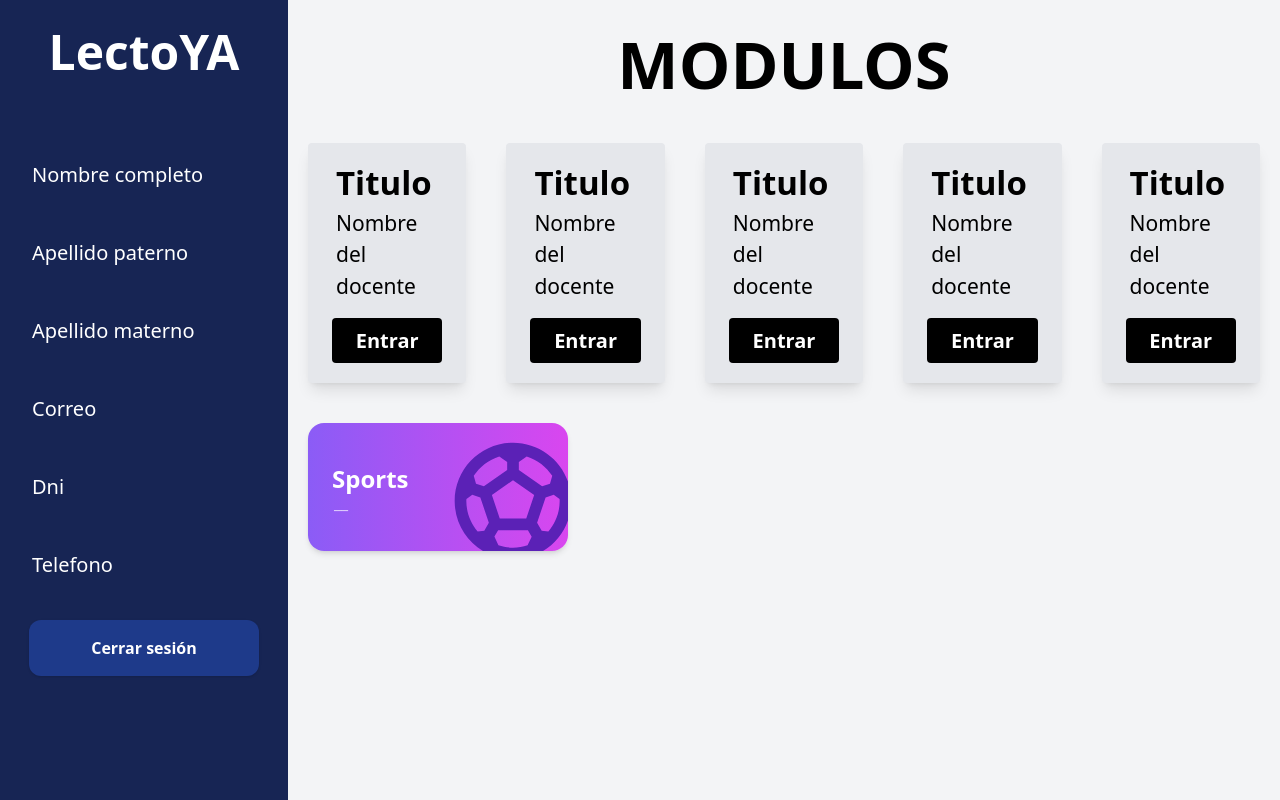
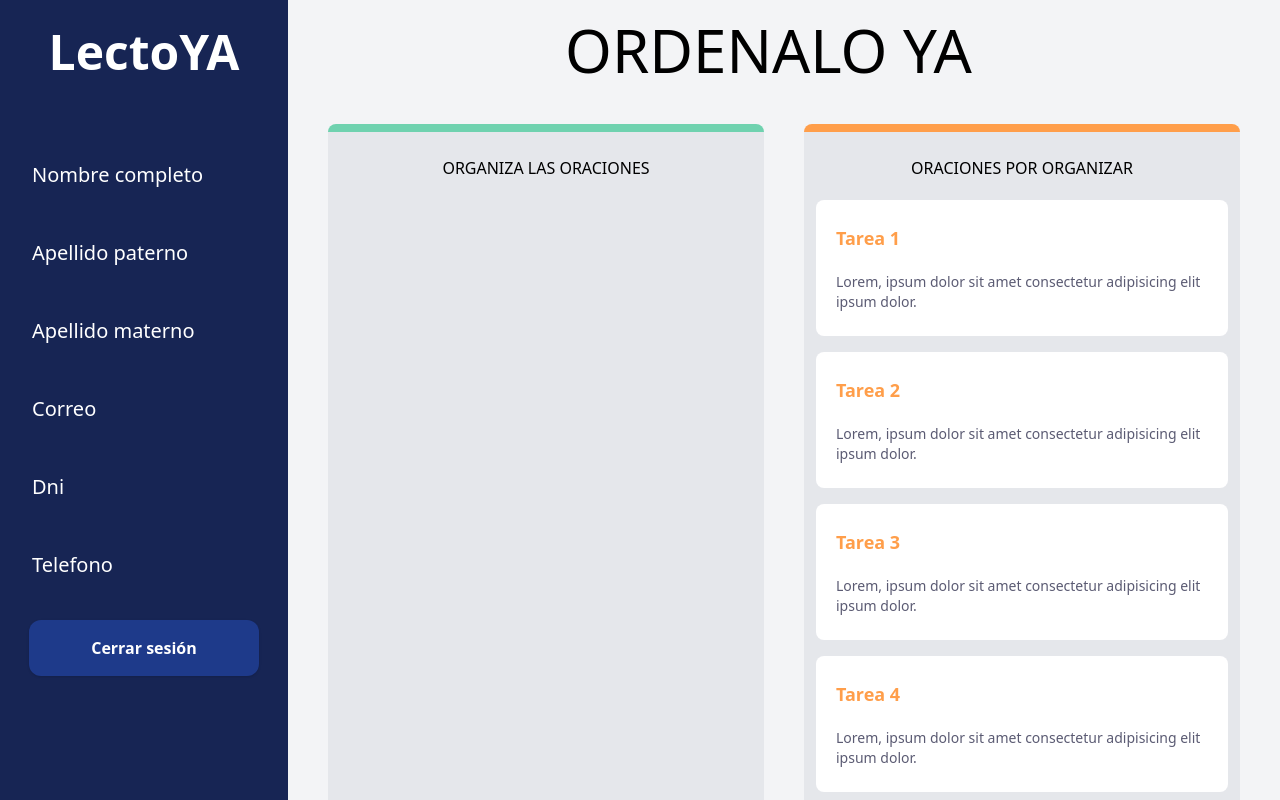
Before and after one commit to aaronguevara11/LectoYA-web, a React (Vite) app: page / in a window 1280 px wide. Built offline with nearby package versions, Linux system fonts and the light colour scheme.

Commit message:
organizalo ya

```diff
--- a/src/App.jsx
+++ b/src/App.jsx
@@ -6,6 +6,7 @@ import { Interactivas } from "./Components/Games/Interactivas";
 import { Dado } from "./Components/Games/Dado";
 import {IDado } from "./Components/Elements/IDado";
 import {Modulos} from "../src/pages/Modulos"
+import { OrdenaloYa } from "./Components/Games/OrdenaloYa";
 
 function App() {
   return (
@@ -14,7 +15,8 @@ function App() {
         <SideBar />
       </div>
       <div className="flex flex-grow overflow-auto bg-gray-100 ">
-        <Modulos />
+        {/* <Modulos /> */}
+        <OrdenaloYa />
       </div>
     </main>
   );
--- a/src/Components/Games/OrdenaloYa.jsx
+++ b/src/Components/Games/OrdenaloYa.jsx
@@ -1,5 +1,4 @@
 import { useState } from "react"
-import "./ordenaloya.css"
 
 export const OrdenaloYa = () => {
     const [sentence, setSentence] = useState([
@@ -7,44 +6,57 @@ export const OrdenaloYa = () => {
             id: 1,
             title: 'Tarea 1',
             body: 'Lorem, ipsum dolor sit amet consectetur adipisicing elit ipsum dolor.',
-            list: 1
+            list: 100,
+            order : 0
         },
         {
             id: 2,
             title: 'Tarea 2',
             body: 'Lorem, ipsum dolor sit amet consectetur adipisicing elit ipsum dolor.',
-            list: 1
+            list: 100,
+            order : 0
         },
         {
             id: 3,
             title: 'Tarea 3',
             body: 'Lorem, ipsum dolor sit amet consectetur adipisicing elit ipsum dolor.',
-            list: 3
+            list: 100,
+            order : 0
         },
         {
             id: 4,
             title: 'Tarea 4',
             body: 'Lorem, ipsum dolor sit amet consectetur adipisicing elit ipsum dolor.',
-            list: 2
+            list: 100,
+            order : 0
         },
         {
             id: 5,
             title: 'Tarea 5',
             body: 'Lorem, ipsum dolor sit amet consectetur adipisicing elit ipsum dolor.',
-            list: 2
+            list: 100,
+            order : 0
         },
     ]);
 
     const getList = (list) => {
       return sentence.filter(item => item.list === list)
   }
+    const getorder = () =>{
+    sentence.sort((a, b) => a.order - b.order);
+    return sentence.filter(item => item.order);
+    }
     const getListComplete = () => {
       return sentence
   }
   const startDrag = (evt, item) => {
       evt.dataTransfer.setData('itemID', item.id)
+      console.log(item)
   }
-
+  const startDragOrder = (evt, item) => {
+    evt.dataTransfer.setData('itemID', item.id)
+    console.log(item)
+}
   const draggingOver = (evt) => {
       evt.preventDefault();
   }
@@ -53,6 +65,28 @@ export const OrdenaloYa = () => {
       const itemID = evt.dataTransfer.getData('itemID');
       const item = sentence.find(item => item.id == itemID);
       item.list = list;
+      orderby(item)
+
+      const newState = sentence.map(senten => {
+
+          if(senten.id === itemID) return item;
+          return senten
+      })
+
+      setSentence(newState);
+  }
+
+  const onDroporder = (evt, list,order) => {
+
+      const itemID = evt.dataTransfer.getData('itemID');
+
+      const item = sentence.find(item => item.id == itemID);
+      item.list = list;
+      if(item.order!=0){
+        orderReposition(item)
+      }
+      item.order=order
+
 
       const newState = sentence.map(senten => {
           if(senten.id === itemID) return item;
@@ -62,45 +96,71 @@ export const OrdenaloYa = () => {
       setSentence(newState);
   }
 
+  const orderReposition = (item) =>{
+      sentence.map(senten =>{
+        if(senten.order > item.order){
+            senten.order = senten.order -1
+        }
+      })
+  }
+
+
+  const orderby = (item) =>{
+    if (item.order>=1){
+
+    }else{
+        let cont = 0
+        sentence.map(senten => {
+           if(senten.list <= 5 ){
+               cont = cont + 1
+           }
+           item.order = cont
+        })
+
+    }
+
+  }
+
   return (
     <>
-            <h1>
+        <div className="w-full h-full">
+                <h1 className=" text-6xl py-5 text-center">
                     ORDENALO YA &nbsp;
                 </h1>
                 <br/>
 
-            <div className='drag-and-drop'>
-                <div className='column column--1'>
-                    <h3>
+                <div className='flex gap-10 m-10 mt-0 justify-center'>
+
+                    <div className='flex flex-col bg-gray-200 w-1/2 min-h-28 py-6 px-3 rounded-lg border-t-8 border-solid shadow-slate-500 border-[#6FD2AF]'>
+                        <h3 className=" text-center my-5 mt-0">
                             ORGANIZA LAS ORACIONES
                         </h3>
-                    <div className='dd-zone' droppable="true" onDragOver={(evt => draggingOver(evt))} onDrop={(evt => onDrop(evt, 1))}>
-                        {getList(1).map(item => (
-                            <div className='dd-element' key={item.id} draggable onDragStart={(evt) => startDrag(evt, item)}>
-                                <strong className='title'>{item.title}</strong>
-                                <p className='body'>{item.body}</p>
+                        <div className='flex flex-col h-full gap-4' droppable="true" onDragOver={(evt => draggingOver(evt))} onDrop={(evt => onDrop(evt, 1))}>
+                            {getorder().map(item => (
+                                <div className=' py-6 px-5 rounded-lg text-lg bg-white cursor-pointer text-[#5b5b73]' key={item.id} draggable onDragStart={(evt) => startDragOrder(evt, item)}>
+                                    <strong className='text-[#6FD2AF]'>{item.title}</strong>
+                                    <p className='text-sm mt-5 mb-0'>{item.body}</p>
                                 </div>
                             ))}
                         </div>
                     </div>
 
-                <div className='column column--2'>
-                    <h3>
-                        Tareas en progreso
+                    <div className='flex flex-col bg-gray-200 w-1/2 min-h-28 py-6 px-3 rounded-lg border-t-8 border-solid shadow-slate-500 border-[#FF9E4A]'>
+                        <h3 className="text-center my-5 mt-0">
+                            ORACIONES POR ORGANIZAR
                         </h3>
-                    <div className='dd-zone' droppable="true" onDragOver={(evt => draggingOver(evt))} onDrop={(evt => onDrop(evt, 2))}>
-                        {getListComplete().map(item => (
-                            <div className='dd-element' key={item.id} draggable onDragStart={(evt) => startDrag(evt, item)}>
-                                <strong className='title'>{item.title}</strong>
-                                <p className='body'>{item.body}</p>
+                        <div className='flex flex-col h-full gap-4' droppable="true" onDragOver={(evt => draggingOver(evt))} onDrop={(evt => onDroporder(evt, 100,0))}>
+                            {getList(100).map(item => (
+                                <div className='py-6 px-5 rounded-lg text-lg bg-white cursor-pointer text-[#5b5b73]' key={item.id} draggable onDragStart={(evt) => startDrag(evt, item)}>
+                                    <strong className='text-[#FF9E4A]'>{item.title}</strong>
+                                    <p className='text-sm mt-5 mb-0'>{item.body}</p>
                                 </div>
                             ))}
                         </div>
                     </div>
 
                 </div>
-
-
+        </div>
     </>
   )
 }
--- a/src/Components/Games/ordenaloya.css
+++ /dev/null
@@ -1,143 +0,0 @@
-/*
-    ** All elements border-box
-*/
-*,
-*:before,
-*::after {
-  box-sizing: border-box;
-}
-
-/*
-    ** Root element font size
-    ** No default margins and paddings
-*/
-html,
-body {
-  font-size: 16px;
-  margin: 0;
-  padding: 0;
-}
-
-/*
-    **root elements display block
-*/
-html,
-body {
-  display: block;
-}
-
-/*
-    ** Body main style
-*/
-body {
-  line-height: 1.317101995;
-  scroll-behavior: smooth;
-}
-
-button:focus {
-  outline: 0;
-}
-
-img,
-embed,
-svg,
-audio,
-canvas,
-iframe,
-video {
-  max-width: 100%;
-  height: auto;
-  vertical-align: middle;
-}
-
-h1, h1, h3, h4, p{
-  margin-top: 0;
-  margin-bottom: 1rem;
-}
-
-body{
-  background-color: #f4f4f5;
-  padding: 40px;
-  padding-top: 5%;
-  display: grid;
-  place-items: center;
-  font-family: 'Segoe UI', Tahoma, Geneva, Verdana, sans-serif;
-}
-
-h1{
-  color: #3b3b53;
-  text-align: center;
-}
-
-/*
-    **Drag and Drop component
-*/
-
-
-.icon-react{
-    width: 60px;
-}
-
-.column{
-    display: flex;
-    flex-direction: column;
-    background-color: #F6F8FC;
-    width: 400px;
-    min-height: 100px;
-    padding: 24px 12px;
-    border-radius: 8px;
-    border-top: 7px solid;
-    box-shadow: 0 8px 16px rgba(#333, 0.1);
-}
-
-.column--1{
-    border-color: #FF9E4A;
-}
-
-.column--1 .title{
-    color: #FF9E4A;
-}
-
-.column--2{
-    border-color: #C56BE2;
-}
-
-.column--2 .title{
-    color: #C56BE2;
-}
-
-.column--3{
-    border-color: #6FD2AF;
-}
-
-.column--3 .title{
-    color: #6FD2AF;
-}
-
-/* DRAG AND DROP */
-.drag-and-drop{
-    display: flex;
-    grid-gap: 40px;
-}
-
-.dd-zone{
-    display: flex;
-    flex-direction: column;
-    grid-gap: 16px;
-    height: 100%;
-}
-
-.dd-element{
-    font-size: 18px;
-    background-color: #FFFFFF;
-    border-radius: 8px;
-    padding: 26px 20px;
-    cursor: pointer;
-    color: #5b5b73;
-}
-
-.dd-element .body{
-    font-size: 14px;
-    margin-top: 20px;
-    margin-bottom: 0;
-}
```
Lines whose indentation alone changed are shown as unchanged.
